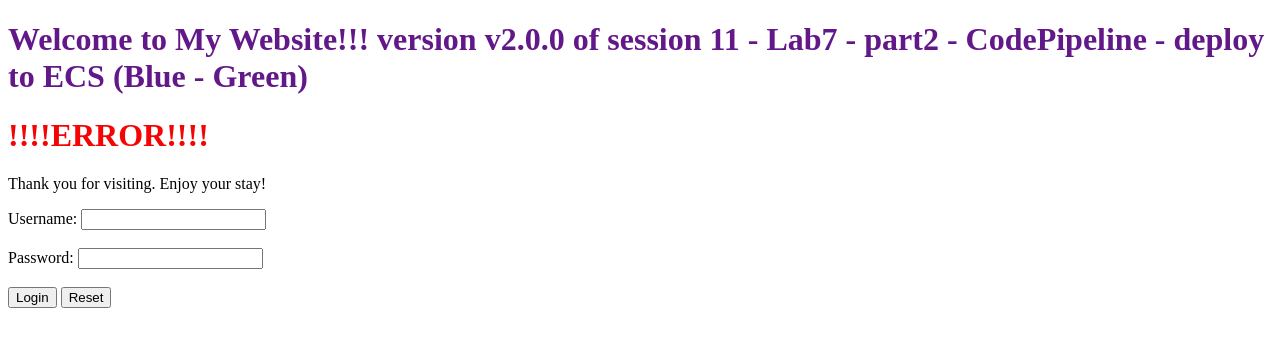
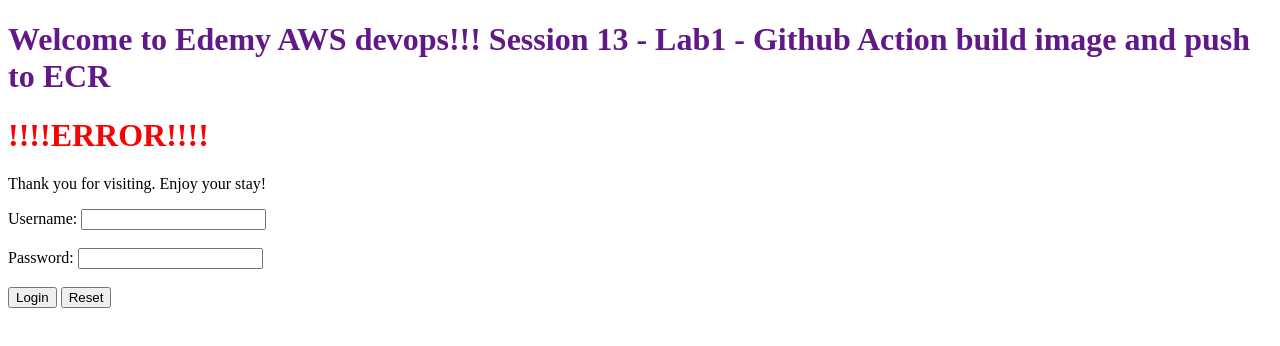
Before and after one commit to Avangard-Nguyen/nodejs-random-color-github-action, a website: page public/index.html in a window 1280 px wide. Drawn offline with Linux system fonts and the light colour scheme.

Commit message:
Update index.html
Testing github action to build & push image to ECR

```diff
--- a/public/index.html
+++ b/public/index.html
@@ -7,7 +7,7 @@
 </head>
 
 <body>
-    <h1 id="welcome" style="color: #631889;">Welcome to My Website!!! version v2.0.0 of session 11 - Lab7 - part2 - CodePipeline - deploy to ECS (Blue - Green)</h1>
+    <h1 id="welcome" style="color: #631889;">Welcome to Edemy AWS devops!!! Session 13 - Lab1 - Github Action build image and push to ECR</h1>
     <h1 id="welcome" style="color: #f50404;">!!!!ERROR!!!!</h1>
     <p>Thank you for visiting. Enjoy your stay!</p>
 
```
